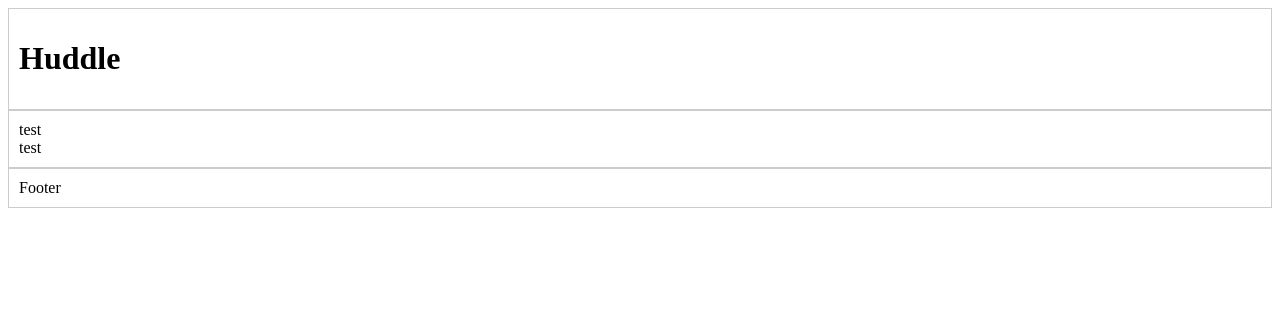
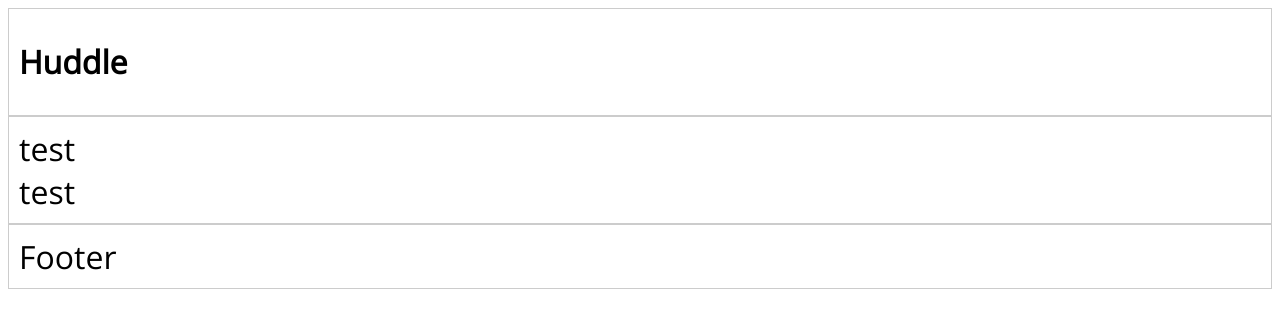
Before and after one commit to Astramentis/FrontendMentor, a plain HTML site: page huddle-landing-page-679023-master/index.html in a window 1280 px wide. Drawn offline with nearby package versions, Linux system fonts and the light colour scheme.

Commit message:
Set fonts and global settings

```diff
--- a/huddle-landing-page-679023-master/index.html
+++ b/huddle-landing-page-679023-master/index.html
@@ -8,6 +8,7 @@
 
   <link rel="icon" type="image/png" sizes="32x32" href="./images/favicon-32x32.png">
   <link rel="stylesheet" type="text/css" href="style.css" media="screen" />
+  <link href="https://fonts.googleapis.com/css?family=Open+Sans&display=swap" rel="stylesheet">
 
   <title>Frontend Mentor | Huddle landing page with single introductory section</title>
 
--- a/huddle-landing-page-679023-master/style.css
+++ b/huddle-landing-page-679023-master/style.css
@@ -1,3 +1,9 @@
+html *
+{
+   font-size: 2rem !important;
+   color: #000 !important;
+   font-family: 'Open Sans', sans-serif !important;
+}
 body {
     background-image: url("./images/bg-desktop.svg");
     background-size: auto;
```
Lines whose indentation alone changed are shown as unchanged.
